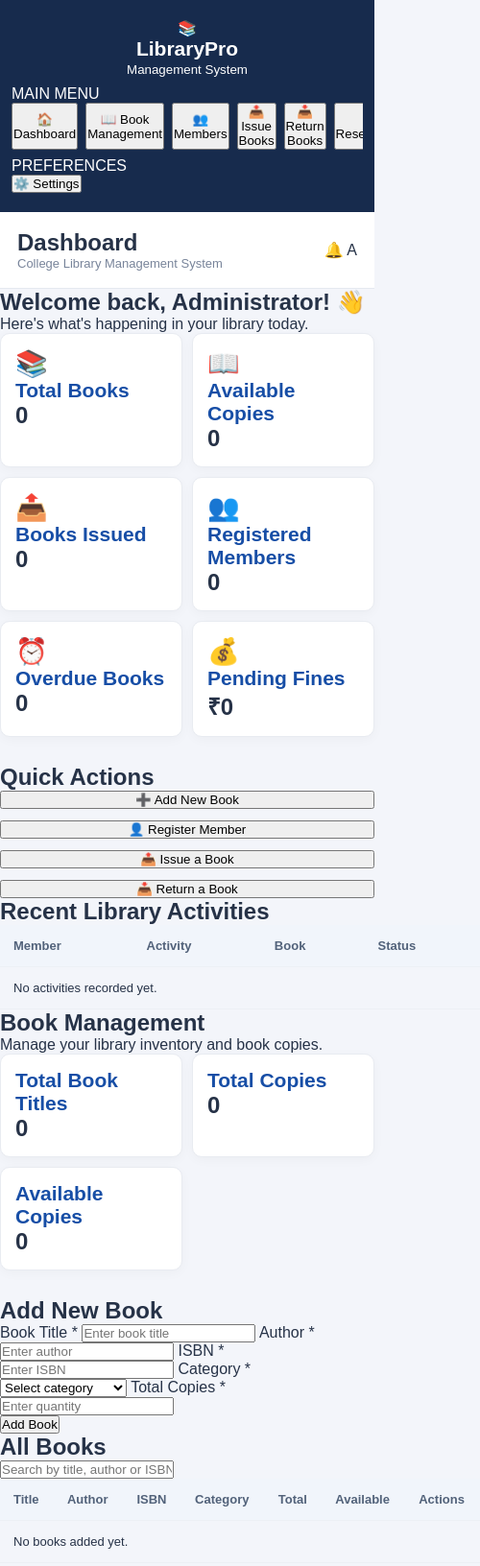
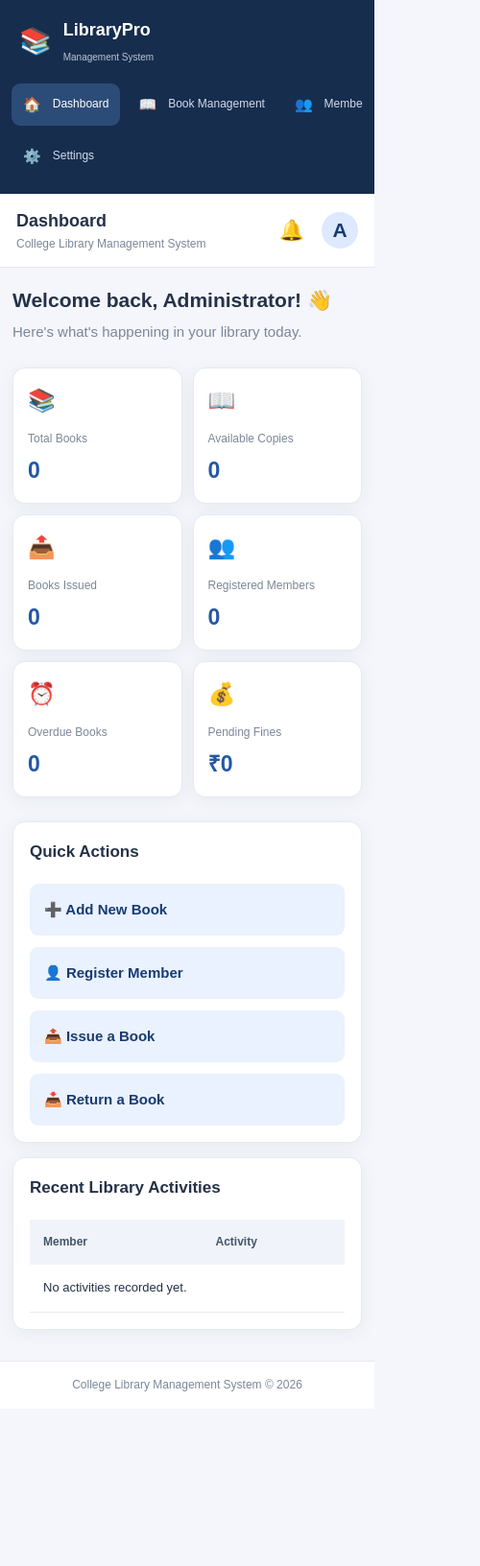
Before and after one commit to Vibha-Jain11/CollegeLibraryManagement, a plain HTML site: page index.html in a window 390 px wide. Shown: the top 1632 px of the page at 96% size, 500 px wide, since content can reach past the window. After the commit the page ends 1468 px from the top, so only its background shows below. Drawn offline with Linux system fonts and the light colour scheme.

Commit message:
Add professional responsive application styling

```diff
--- a/css/style.css
+++ b/css/style.css
@@ -1,3 +1,22 @@
+
+/* =========================================
+   COLLEGE LIBRARY MANAGEMENT SYSTEM
+   Main Application Stylesheet
+========================================= */
+
+:root {
+    --primary: #2457a6;
+    --primary-dark: #183c70;
+    --primary-light: #eaf1ff;
+    --background: #f4f6fb;
+    --surface: #ffffff;
+    --text: #253247;
+    --muted: #7c8798;
+    --border: #e6eaf0;
+    --success: #15966b;
+    --danger: #dc5050;
+    --shadow: 0 4px 18px rgba(30, 50, 80, 0.06);
+}
 
 * {
     margin: 0;
@@ -6,284 +25,504 @@
 }
 
 body {
-    font-family: Arial, sans-serif;
-    background: #f3f5fa;
-    color: #263247;
+    font-family: Arial, Helvetica, sans-serif;
+    background: var(--background);
+    color: var(--text);
+    font-size: 15px;
+    line-height: 1.6;
 }
 
-.app-container {
+button, input, select {
+    font: inherit;
+}
+
+button {
+    cursor: pointer;
+}
+
+/* MAIN APPLICATION */
+
+.app-layout {
     display: flex;
     min-height: 100vh;
 }
 
+/* SIDEBAR */
+
 .sidebar {
-    width: 250px;
-    background: #172b4d;
+    width: 255px;
+    min-width: 255px;
+    background: #172d4d;
     color: white;
-    padding: 25px 15px;
+    min-height: 100vh;
+    padding: 25px 16px;
     display: flex;
     flex-direction: column;
-    flex-shrink: 0;
 }
 
 .brand {
-    text-align: center;
-    padding: 10px 0 30px;
+    display: flex;
+    align-items: center;
+    gap: 12px;
+    padding: 5px 10px 30px;
+}
+
+.brand-icon {
+    font-size: 34px;
 }
 
 .brand h2 {
     font-size: 21px;
+    color: white;
 }
 
-.brand p {
-    color: #b9c9e2;
-    margin-top: 8px;
+.brand small {
+    color: #b8c6da;
+    font-size: 11px;
 }
 
-.sidebar nav {
+.sidebar-label {
+    color: #91a5c1;
+    font-size: 11px;
+    font-weight: bold;
+    letter-spacing: 1.2px;
+    padding: 18px 12px 10px;
+}
+
+.navigation {
     display: flex;
     flex-direction: column;
-    gap: 8px;
+    gap: 5px;
 }
 
-.sidebar nav a {
-    color: #dce6f5;
-    text-decoration: none;
-    padding: 13px;
-    border-radius: 7px;
+.nav-link {
+    border: none;
+    background: transparent;
+    color: #d1dced;
+    padding: 12px 14px;
+    border-radius: 9px;
+    text-align: left;
+    display: flex;
+    align-items: center;
+    gap: 12px;
     font-size: 14px;
+    transition: 0.2s;
 }
 
-.sidebar nav a:hover,
-.sidebar nav a.active {
-    background: #2858a0;
+.nav-link span {
+    font-size: 18px;
+}
+
+.nav-link:hover,
+.nav-link.active {
+    background: #2c4c78;
     color: white;
 }
 
 .sidebar-footer {
     margin-top: auto;
-    padding: 20px 10px 5px;
-    color: #b9c9e2;
-    font-size: 12px;
+    padding: 22px 8px 5px;
+    border-top: 1px solid #344a68;
+    display: flex;
+    align-items: center;
+    gap: 12px;
 }
+
+.admin-avatar,
+.profile-circle {
+    width: 38px;
+    height: 38px;
+    background: #dce9ff;
+    color: var(--primary-dark);
+    border-radius: 50%;
+    display: grid;
+    place-items: center;
+    font-weight: bold;
+}
+
+.sidebar-footer strong,
+.sidebar-footer small {
+    display: block;
+}
+
+.sidebar-footer strong {
+    font-size: 13px;
+}
+
+.sidebar-footer small {
+    font-size: 11px;
+    color: #b8c6da;
+}
+
+/* MAIN CONTENT */
 
 .main-content {
     flex: 1;
     min-width: 0;
+    display: flex;
+    flex-direction: column;
 }
 
 .topbar {
-    background: white;
-    padding: 22px 30px;
+    background: var(--surface);
+    padding: 17px 30px;
+    min-height: 82px;
+    border-bottom: 1px solid var(--border);
     display: flex;
+    align-items: center;
     justify-content: space-between;
-    align-items: center;
-    gap: 15px;
-    border-bottom: 1px solid #e5e9f0;
 }
 
-.topbar h1 {
-    font-size: 25px;
-    margin-bottom: 7px;
+.topbar h2 {
+    font-size: 21px;
+    font-weight: 700;
 }
 
 .topbar p {
-    color: #78849a;
+    color: var(--muted);
+    font-size: 12px;
+}
+
+.topbar-profile {
+    display: flex;
+    align-items: center;
+    gap: 18px;
+    font-size: 21px;
+}
+
+.page-container {
+    padding: 30px;
+    flex: 1;
+}
+
+/* PAGE SWITCHING */
+
+.page-section {
+    display: none;
+}
+
+.page-section.active {
+    display: block;
+}
+
+.welcome-section {
+    margin-bottom: 25px;
+}
+
+.welcome-section h1,
+.section-heading h1 {
+    font-size: 25px;
+    margin-bottom: 5px;
+}
+
+.welcome-section p,
+.section-heading p {
+    color: var(--muted);
+}
+
+.section-heading {
+    margin-bottom: 25px;
+}
+
+/* STATISTICS */
+
+.stats-grid {
+    display: grid;
+    grid-template-columns: repeat(3, minmax(0, 1fr));
+    gap: 18px;
+    margin-bottom: 25px;
+}
+
+.stat-card {
+    background: var(--surface);
+    border: 1px solid var(--border);
+    border-radius: 13px;
+    padding: 22px;
+    box-shadow: var(--shadow);
+    min-width: 0;
+}
+
+.stat-icon {
+    font-size: 27px;
+    display: block;
+    margin-bottom: 12px;
+}
+
+.stat-card p {
+    color: var(--muted);
+    font-size: 14px;
+}
+
+.stat-card h2 {
+    color: var(--primary);
+    font-size: 28px;
+    margin-top: 5px;
+}
+
+/* CONTENT CARDS */
+
+.content-card {
+    background: var(--surface);
+    border: 1px solid var(--border);
+    border-radius: 13px;
+    padding: 25px;
+    margin-bottom: 22px;
+    box-shadow: var(--shadow);
+}
+
+.content-card h2 {
+    font-size: 19px;
+    margin-bottom: 20px;
+}
+
+.module-placeholder {
+    text-align: center;
+    padding: 55px 20px;
+}
+
+.module-placeholder span {
+    font-size: 48px;
+}
+
+.module-placeholder h2 {
+    margin: 12px 0 5px;
+}
+
+.module-placeholder p {
+    color: var(--muted);
+}
+
+/* QUICK ACTIONS */
+
+.quick-actions {
+    display: grid;
+    grid-template-columns: repeat(2, minmax(0, 1fr));
+    gap: 12px;
+}
+
+.action-button {
+    border: none;
+    background: var(--primary-light);
+    color: var(--primary-dark);
+    border-radius: 9px;
+    padding: 15px;
+    text-align: left;
+    font-weight: 600;
+    transition: 0.2s;
+}
+
+.action-button:hover {
+    background: #dce8ff;
+}
+
+/* FORMS */
+
+.form-grid {
+    display: grid;
+    grid-template-columns: repeat(2, minmax(0, 1fr));
+    gap: 18px;
+    margin-bottom: 20px;
+}
+
+.form-grid label {
+    display: flex;
+    flex-direction: column;
+    gap: 7px;
+    font-weight: 600;
     font-size: 13px;
 }
 
-.admin-info {
-    display: flex;
-    align-items: center;
-    gap: 10px;
+.form-grid input,
+.form-grid select,
+.search-input {
+    width: 100%;
+    padding: 12px 14px;
+    border: 1px solid #d8dee8;
+    border-radius: 8px;
+    background: white;
+    outline: none;
+    color: var(--text);
 }
 
-.admin-info span {
-    font-size: 25px;
+.form-grid input:focus,
+.form-grid select:focus,
+.search-input:focus {
+    border-color: var(--primary);
+    box-shadow: 0 0 0 3px rgba(36, 87, 166, 0.1);
 }
 
-.admin-info strong,
-.admin-info small {
-    display: block;
+.primary-button {
+    background: var(--primary);
+    color: white;
+    border: none;
+    padding: 12px 22px;
+    border-radius: 8px;
+    font-weight: 600;
 }
 
-.admin-info small {
-    color: #78849a;
-    margin-top: 4px;
+.primary-button:hover {
+    background: var(--primary-dark);
 }
 
-.dashboard-content {
-    padding: 25px 30px;
-}
-
-.welcome-banner {
-    background: linear-gradient(120deg, #174ea6, #3978d5);
-    color: white;
-    padding: 28px;
-    border-radius: 12px;
-    margin-bottom: 30px;
-}
-
-.welcome-banner h2 {
-    margin-bottom: 10px;
-}
-
-.welcome-banner p {
-    line-height: 1.6;
-    font-size: 14px;
-}
-
-.section-title {
+.search-input {
     margin-bottom: 18px;
 }
 
-.stats-grid {
-    display: grid;
-    grid-template-columns: repeat(3, 1fr);
-    gap: 18px;
-    margin-bottom: 28px;
-}
+/* TABLES */
 
-.stat-card {
-    background: white;
-    padding: 22px;
-    border-radius: 10px;
-    border: 1px solid #e8ebf1;
-    box-shadow: 0 3px 12px rgba(0,0,0,0.03);
-}
-
-.stat-card span {
-    font-size: 27px;
-}
-
-.stat-card h3 {
-    font-size: 14px;
-    color: #78849a;
-    margin: 12px 0;
-}
-
-.stat-card p {
-    font-size: 25px;
-    font-weight: bold;
-    color: #174ea6;
-}
-
-.dashboard-grid {
-    display: grid;
-    grid-template-columns: 1fr 1fr;
-    gap: 20px;
-    margin-bottom: 25px;
-}
-
-.panel {
-    background: white;
-    padding: 22px;
-    border-radius: 10px;
-    border: 1px solid #e8ebf1;
-    margin-bottom: 20px;
-}
-
-.panel h2 {
-    font-size: 18px;
-    margin-bottom: 20px;
-}
-
-.quick-actions {
-    display: grid;
-    gap: 12px;
-}
-
-.quick-actions a {
-    background: #edf3ff;
-    color: #174ea6;
-    text-decoration: none;
-    padding: 13px;
-    border-radius: 7px;
-    font-size: 14px;
-}
-
-.quick-actions a:hover {
-    background: #dce8ff;
-}
-
-.info-item {
-    display: flex;
-    justify-content: space-between;
-    gap: 10px;
-    padding: 13px 0;
-    border-bottom: 1px solid #edf0f5;
-    font-size: 13px;
-}
-
-.info-item strong {
-    text-align: right;
-}
-
-.table-container {
+.table-wrapper {
+    width: 100%;
     overflow-x: auto;
 }
 
 table {
     width: 100%;
+    min-width: 650px;
     border-collapse: collapse;
-    min-width: 500px;
+    text-align: left;
 }
 
-th, td {
+th {
+    background: #f0f4fa;
+    color: #45546b;
+    font-size: 12px;
+    font-weight: 700;
     padding: 14px;
-    text-align: left;
-    border-bottom: 1px solid #edf0f5;
+    white-space: nowrap;
+}
+
+td {
+    padding: 14px;
+    border-bottom: 1px solid var(--border);
     font-size: 13px;
 }
 
-th {
-    background: #f1f5fb;
-    color: #52627a;
+tbody tr:hover {
+    background: #f8faff;
 }
 
-footer {
-    padding: 20px;
-    text-align: center;
-    color: #8993a4;
+/* STATUS AND ACTION BUTTONS */
+
+.status {
+    display: inline-block;
+    padding: 5px 10px;
+    border-radius: 20px;
+    font-size: 11px;
+    font-weight: bold;
+}
+
+.status.available {
+    color: var(--success);
+    background: #e5f7ef;
+}
+
+.status.issued {
+    color: var(--primary);
+    background: #e8efff;
+}
+
+.status.overdue {
+    color: var(--danger);
+    background: #ffeded;
+}
+
+.table-action {
+    border: none;
+    border-radius: 5px;
+    padding: 6px 9px;
+    margin: 2px;
     font-size: 12px;
 }
 
-@media (max-width: 850px) {
+.edit-button {
+    background: #eaf1ff;
+    color: var(--primary);
+}
+
+.delete-button {
+    background: #ffeded;
+    color: var(--danger);
+}
+
+/* FOOTER */
+
+.app-footer {
+    padding: 18px 25px;
+    text-align: center;
+    color: var(--muted);
+    font-size: 12px;
+    border-top: 1px solid var(--border);
+    background: white;
+}
+
+/* TABLET */
+
+@media (max-width: 1000px) {
     .sidebar {
-        width: 200px;
+        width: 220px;
+        min-width: 220px;
+    }
+
+    .page-container {
+        padding: 22px;
     }
 
     .stats-grid {
-        grid-template-columns: repeat(2, 1fr);
-    }
-
-    .dashboard-grid {
-        grid-template-columns: 1fr;
+        grid-template-columns: repeat(2, minmax(0, 1fr));
     }
 }
 
-@media (max-width: 600px) {
-    .app-container {
-        flex-direction: column;
+/* MOBILE */
+
+@media (max-width: 700px) {
+    .app-layout {
+        display: block;
     }
 
     .sidebar {
         width: 100%;
+        min-width: 0;
+        min-height: auto;
         padding: 12px;
     }
 
     .brand {
-        padding: 8px;
+        padding: 5px 8px 12px;
     }
 
-    .sidebar nav {
+    .brand-icon {
+        font-size: 27px;
+    }
+
+    .brand h2 {
+        font-size: 18px;
+    }
+
+    .brand small {
+        font-size: 10px;
+    }
+
+    .sidebar-label {
+        display: none;
+    }
+
+    .navigation {
         flex-direction: row;
         overflow-x: auto;
-        padding-bottom: 8px;
+        gap: 7px;
+        padding: 5px 0;
+        scrollbar-width: thin;
     }
 
-    .sidebar nav a {
+    .nav-link {
+        flex: 0 0 auto;
         white-space: nowrap;
+        padding: 10px 12px;
+        font-size: 12px;
+    }
+
+    .nav-link span {
+        font-size: 15px;
     }
 
     .sidebar-footer {
@@ -291,39 +530,75 @@ footer {
     }
 
     .topbar {
-        padding: 18px;
+        padding: 14px 17px;
+        min-height: 70px;
     }
 
-    .topbar h1 {
-        font-size: 19px;
+    .topbar h2 {
+        font-size: 18px;
     }
 
-    .admin-info {
-        display: none;
+    .page-container {
+        padding: 17px 13px;
     }
 
-    .dashboard-content {
-        padding: 15px;
+    .welcome-section h1,
+    .section-heading h1 {
+        font-size: 21px;
     }
 
     .stats-grid {
-        grid-template-columns: 1fr 1fr;
-        gap: 10px;
+        grid-template-columns: repeat(2, minmax(0, 1fr));
+        gap: 11px;
     }
 
     .stat-card {
         padding: 15px;
     }
 
-    .stat-card h3 {
+    .stat-card h2 {
+        font-size: 23px;
+    }
+
+    .stat-card p {
         font-size: 12px;
     }
 
-    .stat-card p {
-        font-size: 21px;
+    .stat-icon {
+        font-size: 23px;
     }
 
-    .welcome-banner {
-        padding: 20px;
+    .content-card {
+        padding: 17px;
+        margin-bottom: 15px;
+    }
+
+    .content-card h2 {
+        font-size: 17px;
+    }
+
+    .quick-actions {
+        grid-template-columns: 1fr;
+    }
+
+    .form-grid {
+        grid-template-columns: 1fr;
+        gap: 14px;
+    }
+
+    .app-footer {
+        padding: 15px 10px;
     }
 }
+
+/* SMALL MOBILE */
+
+@media (max-width: 360px) {
+    .stats-grid {
+        grid-template-columns: 1fr;
+    }
+
+    .topbar-profile {
+        gap: 9px;
+    }
+}
```
